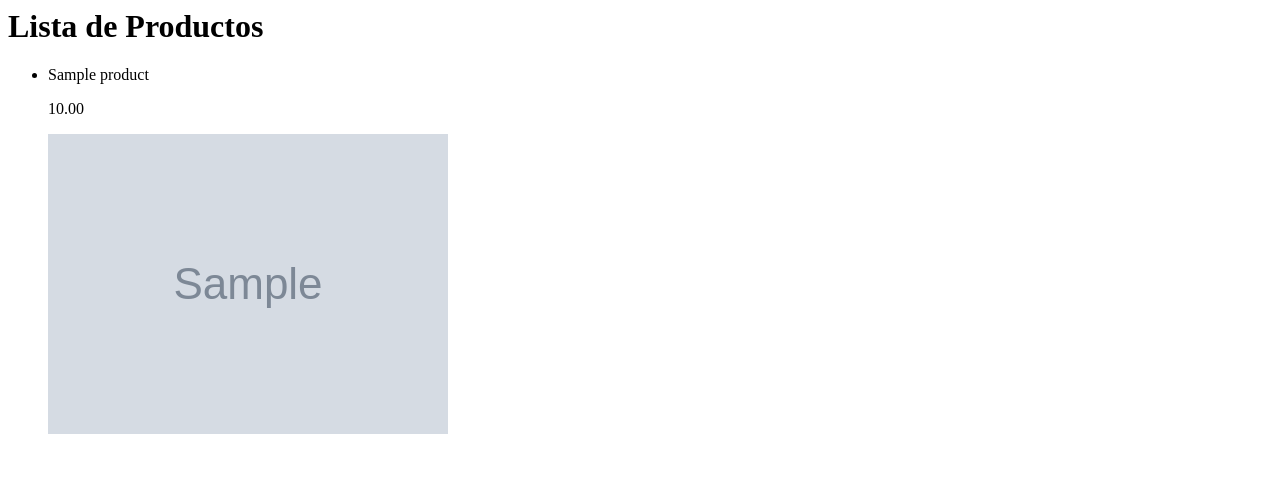
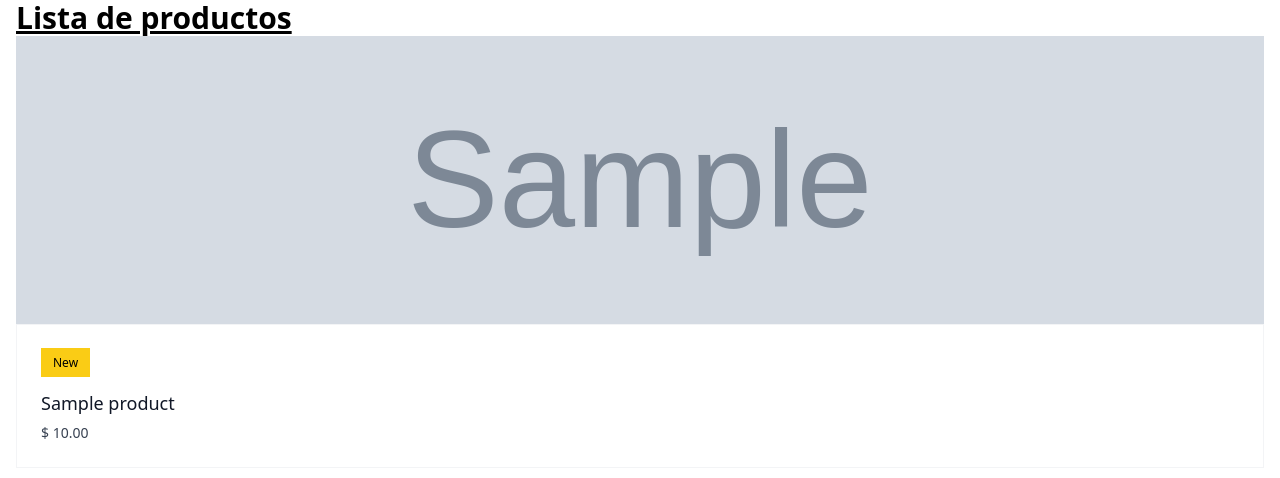
Before and after one commit to designlol80/03ProyectoDjango, a Django app: page /productos/ in a window 1280 px wide. Shown: the top 478 px of the page. Run offline with Django 5.2, Linux system fonts and the light colour scheme; tables that the repository leaves empty hold one stand-in row (values such as "Sample post"); grey boxes marked "Sample" are stand-in pictures; some libraries are stand-ins or nearby versions.

Commit message:
Subiendo proyecto5

```diff
--- a/coffe_shop/settings.py
+++ b/coffe_shop/settings.py
@@ -11,6 +11,7 @@ https://docs.djangoproject.com/en/5.1/ref/settings/
 """
 
 from pathlib import Path
+import os
 
 # Build paths inside the project like this: BASE_DIR / 'subdir'.
 BASE_DIR = Path(__file__).resolve().parent.parent
@@ -55,7 +56,7 @@ ROOT_URLCONF = 'coffe_shop.urls'
 TEMPLATES = [
     {
         'BACKEND': 'django.template.backends.django.DjangoTemplates',
-        'DIRS': [],
+        'DIRS': [os.path.join(BASE_DIR,'templates')],
         'APP_DIRS': True,
         'OPTIONS': {
             'context_processors': [
--- a/products/templates/products/list_product.html
+++ b/products/templates/products/list_product.html
@@ -1,12 +1,55 @@
-<h1>Lista de Productos</h1>
+{% extends "base.html" %}
+{% block content %}
+<h1 class="text-3xl font-bold underline">
+    Lista de productos
+</h1>
 <ul>
     {% for product in products %}
-        <li>
-            {{product.name}}
-            <p>{{ product.price }}</p>
+        <a href="#" class="group relative block overflow-hidden">
+            {% comment %}
+            <button class="absolute end-4 top-4 z-10 rounded-full bg-white p-1.5 text-gray-900 transition hover:text-gray-900/75">
+                <span class="sr-only">Wishlist</span>
+                <svg
+                    xmlns="http://www.w3.org/2000/svg"
+                    fill="none"
+                    viewBox="0 0 24 24"
+                    stroke-width="1.5"
+                    stroke="currentColor"
+                    class="size-4"
+                >
+                    <path
+                    stroke-linecap="round"
+                    stroke-linejoin="round"
+                    d="M21 8.25c0-2.485-2.099-4.5-4.688-4.5-1.935 0-3.597 1.126-4.312 2.733-.715-1.607-2.377-2.733-4.313-2.733C5.1 3.75 3 5.765 3 8.25c0 7.22 9 12 9 12s9-4.78 9-12z"
+                    />
+                </svg>
+            </button>
+            {% endcomment %}
             {% if product.photo %}
-                <img src="{{ product.photo.url }}" alt="{{ product.name }}" style="max-height=100px;">
+                <img
+                src="{{ product.photo.url }}"
+                alt="{{ product.name }}"
+                class="h-64 w-full object-cover transition duration-500 group-hover:scale-105 sm:h-72"
+                />
             {% endif %}
-        </li>
+            <div class="relative border border-gray-100 bg-white p-6">
+            <span class="whitespace-nowrap bg-yellow-400 px-3 py-1.5 text-xs font-medium"> New </span>
+
+            <h3 class="mt-4 text-lg font-medium text-gray-900">{{product.name}}</h3>
+
+            <p class="mt-1.5 text-sm text-gray-700">$ {{ product.price }}</p>
+
+            {% comment %}
+            <form class="mt-4">
+                <button
+                class="block w-full rounded bg-yellow-400 p-4 text-sm font-medium transition hover:scale-105"
+                >
+                Add to Cart
+                </button>
+            </form>
+            {% endcomment %}
+            </div>
+        </a>
     {% endfor %}
 </ul>
+{% endblock content %}
--- /dev/null
+++ b/templates/base.html
@@ -0,0 +1,14 @@
+<!DOCTYPE html>
+<html lang="en">
+<head>
+    <meta charset="UTF-8">
+    <meta name="viewport" content="width=device-width, initial-scale=1.0">
+    <script src="https://cdn.tailwindcss.com"></script>
+    <title>Coffee Shop</title>
+</head>
+<body>
+    <div class="container mx-auto px-4">
+        {% block content %}{% endblock content %}
+    </div>
+</body>
+</html>
```
